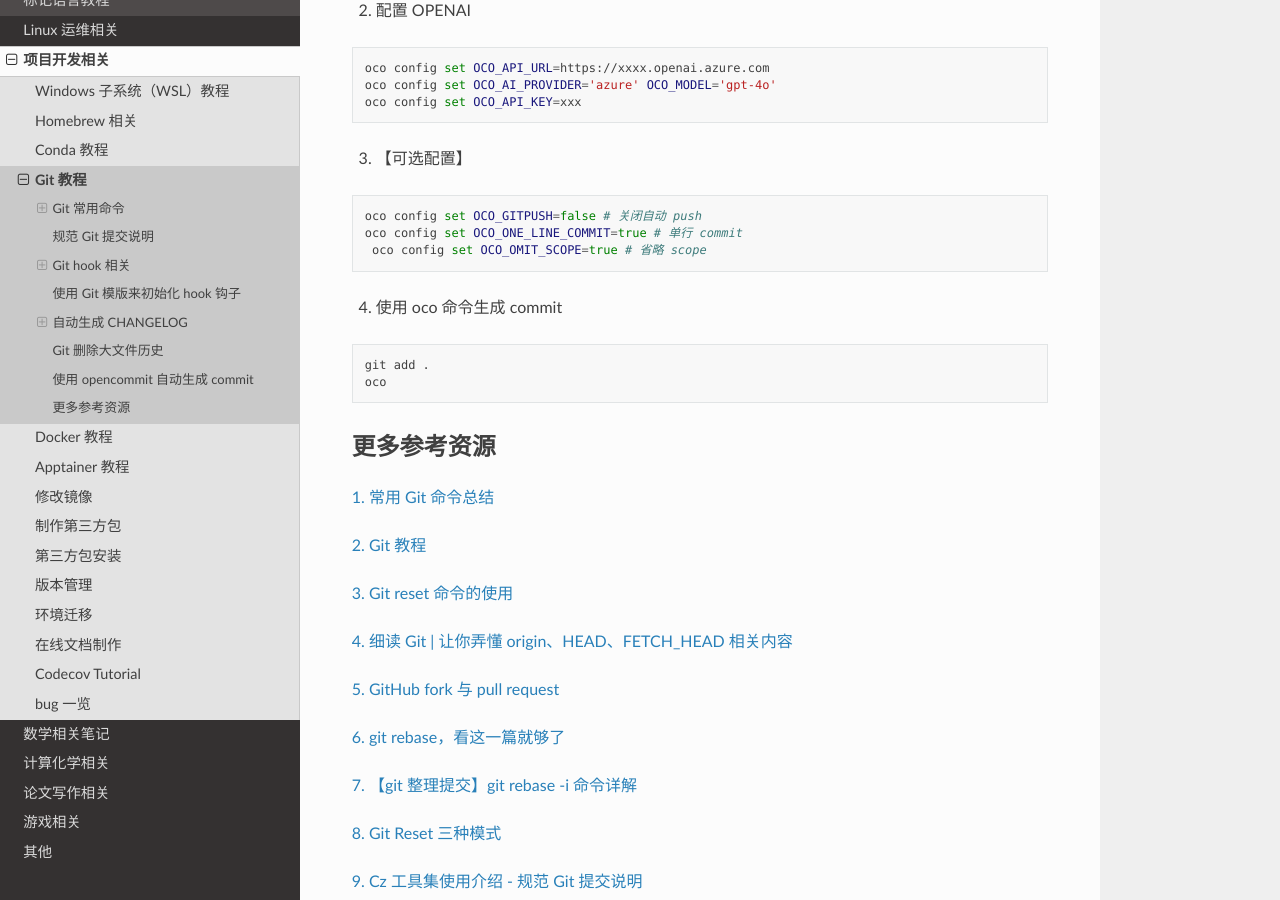
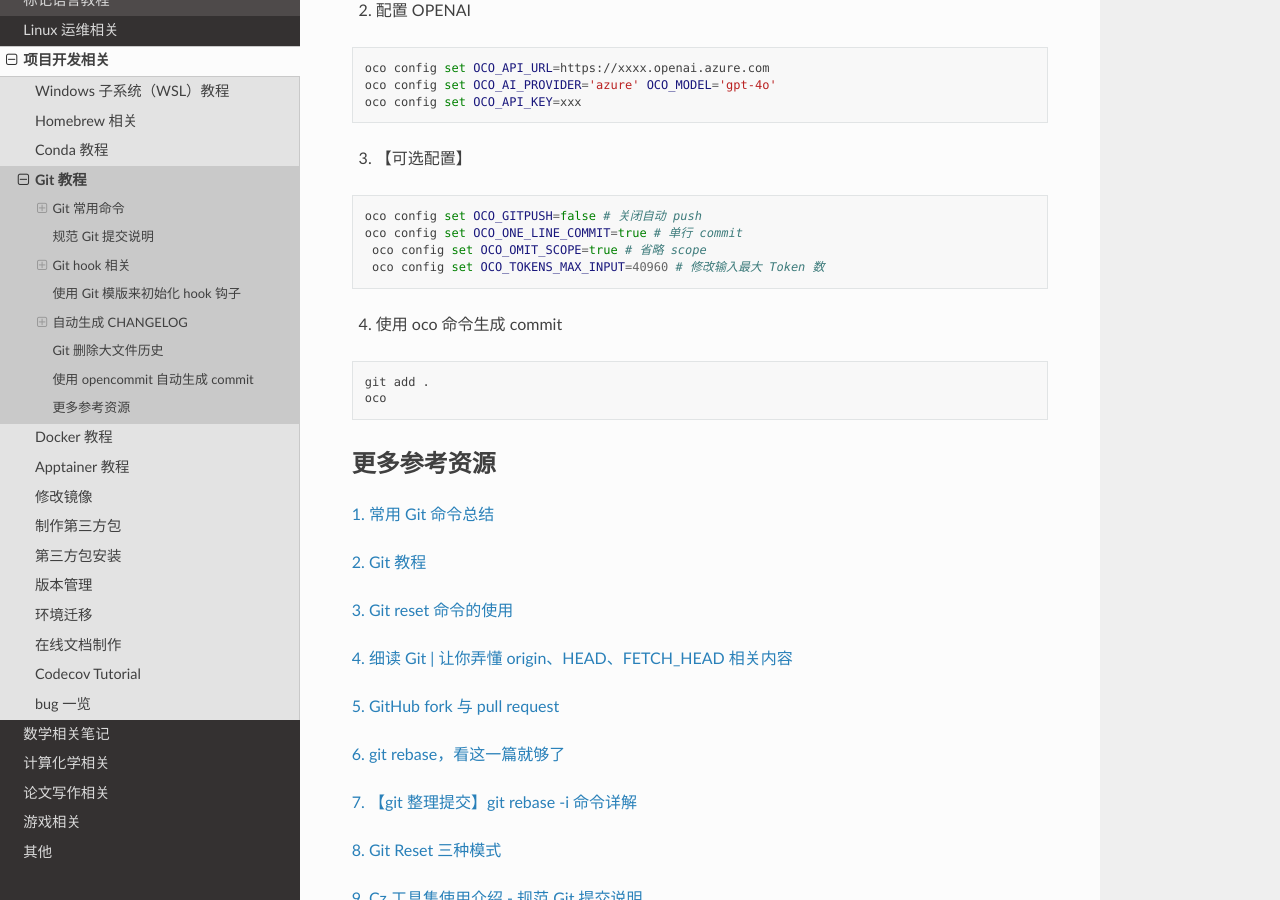
Before and after one commit to Rasic2/CodeNote, a Sphinx documentation site: the page built from docs/source/development/git.md, in a window 1280 px wide and 900 px high, scrolled down 10940 px. Built offline with Sphinx 7.4.7 and the Read the Docs theme 3.1.0, drawn with Linux system fonts in a browser that asks for light colours.

Commit message:
docs: add configuration setting for maximum input tokens in git documentation

````diff
--- a/docs/source/development/git.md
+++ b/docs/source/development/git.md
@@ -562,6 +562,7 @@ oco config set OCO_API_KEY=xxx
 oco config set OCO_GITPUSH=false # 关闭自动 push
 oco config set OCO_ONE_LINE_COMMIT=true # 单行 commit
  oco config set OCO_OMIT_SCOPE=true # 省略 scope
+ oco config set OCO_TOKENS_MAX_INPUT=40960 # 修改输入最大 Token 数
 ```
 
 4. 使用 oco 命令生成 commit
````
